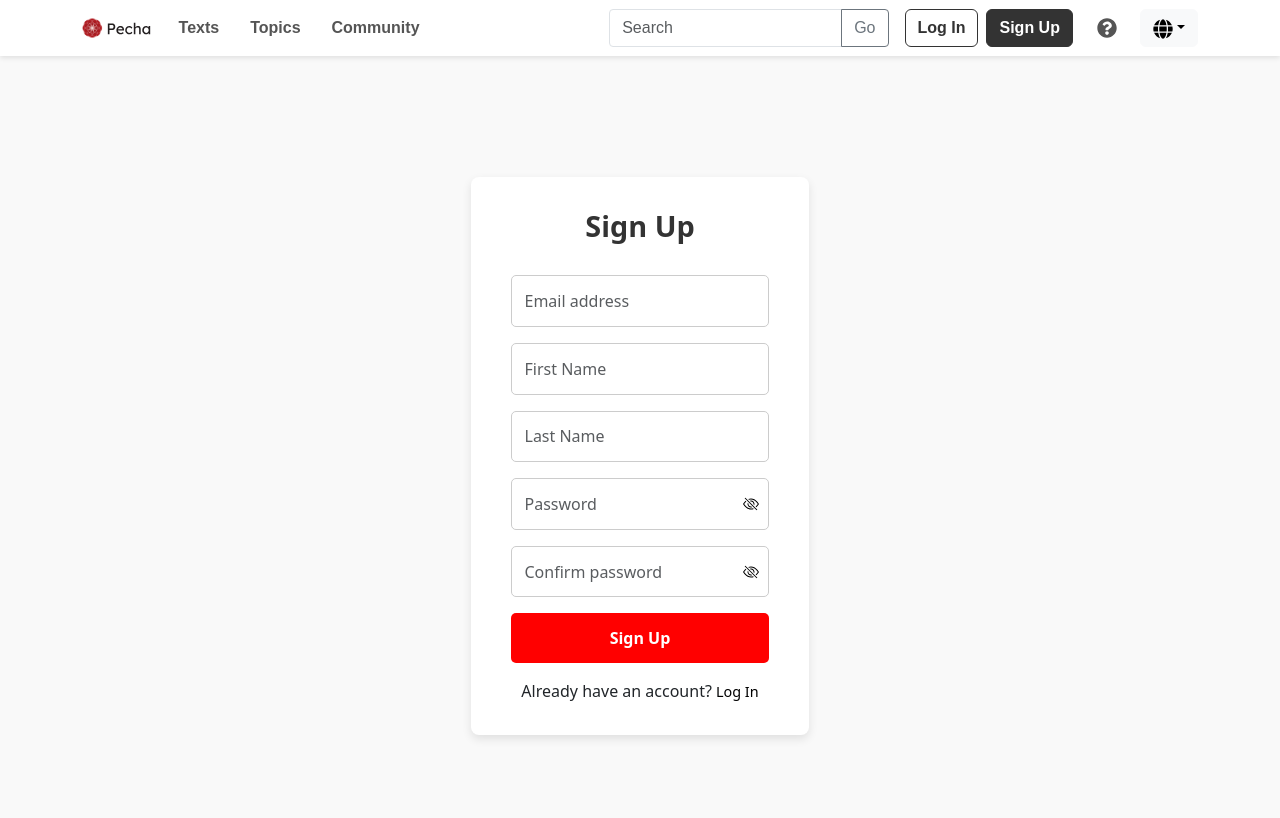
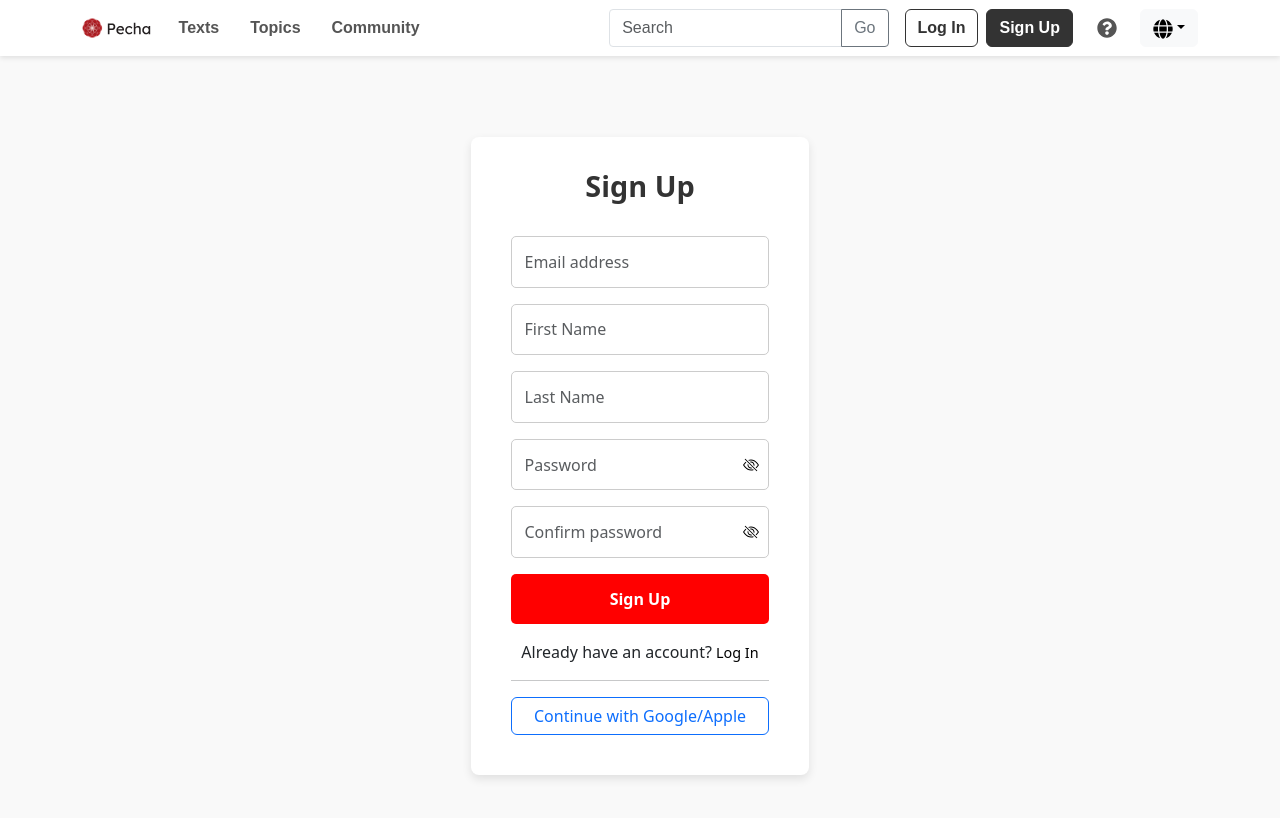
Before and after one commit to OpenPecha/app-pecha-frontend, a React (Vite) app: page /register in a window 1280 px wide. Shown: the top 818 px of the page. Built offline with nearby package versions, Linux system fonts and the light colour scheme.

Commit message:
added okta auth0

```diff
--- a/package.json
+++ b/package.json
@@ -11,7 +11,8 @@
     "test": "vitest"
   },
   "dependencies": {
-     "axios": "^1.7.7",
+    "@auth0/auth0-react": "^2.2.4",
+    "axios": "^1.7.7",
     "bootstrap": "^5.3.3",
     "crypto-js": "^4.2.0",
     "i18next": "^23.16.6",
--- a/src/components/i18next/i18n.js
+++ b/src/components/i18next/i18n.js
@@ -41,6 +41,8 @@ export const resources = {
       confirmPassword: "Confirm password",
       passwordsDoNotMatch: "Passwords do not match",
       go:"Go",
+      logout:"Logout",
+      socialLogins:"Continue with Google/Apple",
     },
   },
   bo: {
@@ -82,7 +84,8 @@ export const resources = {
       confirmPassword: "bo - Confirm password",
       passwordsDoNotMatch: "bo - Passwords do not match",
       go:"bo - Go",
-
+      logout:"bo - Logout",
+      socialLogins:"bo - Continue with Google/Apple",
     },
   },
   he: {
@@ -124,7 +127,8 @@ export const resources = {
       confirmPassword: "he - Confirm password",
       passwordsDoNotMatch: "he - Passwords do not match",
       go:"he - Go",
-
+      logout:"he - Logout",
+      socialLogins:"he - Continue with Google/Apple",
     },
   },
 };
--- a/src/components/navbar/NavigationBar.jsx
+++ b/src/components/navbar/NavigationBar.jsx
@@ -5,10 +5,12 @@ import { FaGlobe, FaQuestionCircle } from "react-icons/fa";
 import "./NavigationBar.scss";
 import { useTranslation } from "react-i18next";
 import { useAuth } from "../../helpers/AuthContext.jsx";
+import {useAuth0} from "@auth0/auth0-react";
 
 const NavigationBar = () => {
     const { t, i18n } = useTranslation();
     const { isLoggedIn } = useAuth();
+    const { loginWithRedirect, isAuthenticated, logout } = useAuth0();
 
     const changeLanguage = async (lng) => {
         await i18n.changeLanguage(lng);
@@ -62,6 +64,32 @@ const NavigationBar = () => {
                                 </Button>
                             </>
                         }
+                        {/*
+                        {
+                            !isAuthenticated ? <><Button
+                                // as={ Link }
+                                // to="/login"
+                                onClick={() => loginWithRedirect()}
+                                variant="outline-dark"
+                                className="me-2"
+                            >
+                                { t("login") }
+                            </Button>
+                                <Button as={ Link } to="/register" variant="dark" className="me-3">
+                                    { t("signup") }
+                                </Button>
+                            </>:
+                                <Button
+                                    // as={ Link }
+                                    // to="/login"
+                                    onClick={() => logout({ logoutParams: { returnTo: window.location.origin } })}
+                                    variant="outline-dark"
+                                    className="me-2"
+                                >
+                                    { t("logout") }
+                                </Button>
+                        }
+                        */}
 
                         <Nav.Link
                             as={ Link }
--- a/src/components/user-login/UserLogin.jsx
+++ b/src/components/user-login/UserLogin.jsx
@@ -7,6 +7,7 @@ import axiosInstance from "../../services/config/axios-config";
 import { Link } from "react-router-dom";
 import eyeOpen from "../../assets/icon/eye-open.svg";
 import eyeClose from "../../assets/icon/eye-closed.svg";
+import {useAuth0} from "@auth0/auth0-react";
 
 const UserLogin = () => {
   const { t } = useTranslation();
@@ -14,6 +15,7 @@ const UserLogin = () => {
   const [password, setPassword] = useState("");
   const [errors, setErrors] = useState({});
   const [showPassword, setShowPassword] = useState(false);
+  const { loginWithRedirect } = useAuth0();
 
   const loginMutation = useMutation(
     async (loginData) => {
@@ -68,7 +70,8 @@ const UserLogin = () => {
       setErrors(validationErrors);
     } else {
       setErrors({});
-      loginMutation.mutate({ email, password });
+      // loginMutation.mutate({ email, password });
+      loginWithRedirect()
     }
   };
 
@@ -144,9 +147,9 @@ const UserLogin = () => {
             <Button
               type="submit"
               className="login-button w-100"
-              disabled={loginMutation.isLoading}
+              // disabled={loginMutation.isLoading}
             >
-              {loginMutation.isLoading ? t("loggingIn") : t("login")}
+              { t("login")}
             </Button>
 
             {/* Links */}
--- a/src/components/user-registration/UserRegistration.jsx
+++ b/src/components/user-registration/UserRegistration.jsx
@@ -8,6 +8,7 @@ import {useMutation} from "react-query";
 import eyeOpen from "../../assets/icon/eye-open.svg";
 import eyeClose from "../../assets/icon/eye-closed.svg";
 import {useAuth} from "../../helpers/AuthContext.jsx";
+import {useAuth0} from "@auth0/auth0-react";
 
 const UserRegistration = () => {
     const {t} = useTranslation();
@@ -22,6 +23,8 @@ const UserRegistration = () => {
     const [showConfirmPassword, setShowConfirmPassword] = useState(false);
     const [registrationError, setRegistrationError] = useState("");
     const {login} = useAuth();
+    const { loginWithRedirect } = useAuth0();
+
     const registerMutation = useMutation(
         async (registerData) => {
             const response = await axiosInstance.post(
@@ -101,6 +104,13 @@ const UserRegistration = () => {
                 lastname: lastName,
                 password
             });
+        }
+    };
+    const loginWithSocial = async () => {
+        try {
+            await loginWithRedirect({});
+        } catch (error) {
+            console.error("Social login failed:", error);
         }
     };
 
@@ -262,6 +272,12 @@ const UserRegistration = () => {
                                 {t("login")}
                             </Link>
                         </div>
+                        <hr />
+                        <div className="social-login-buttons">
+                            <Button variant="outline-primary" className="w-100 mb-2" onClick={loginWithSocial}>
+                                {t("socialLogins")}
+                            </Button>
+                        </div>
                     </Form>
                 </Col>
             </Row>
--- a/src/main.jsx
+++ b/src/main.jsx
@@ -4,10 +4,17 @@ import './index.css'
 import App from './App.jsx'
 import 'bootstrap/dist/css/bootstrap.min.css';
 import './components/i18next/i18n'
+import {Auth0Provider} from "@auth0/auth0-react";
 
 
 createRoot(document.getElementById('root')).render(
-  <StrictMode>
+    <Auth0Provider
+        domain="dev-ovhxzolnkcvpsbjb.us.auth0.com"
+        clientId="w35y5jZBshmBFXJi2q3YLjzZzRSn53PJ"
+        authorizationParams={{
+            redirect_uri: window.location.origin
+        }}
+    >
     <App />
-  </StrictMode>,
+    </Auth0Provider>,
 )
```
Also changed, not shown: 1 other file (tests, documents, lock files or other folders).
